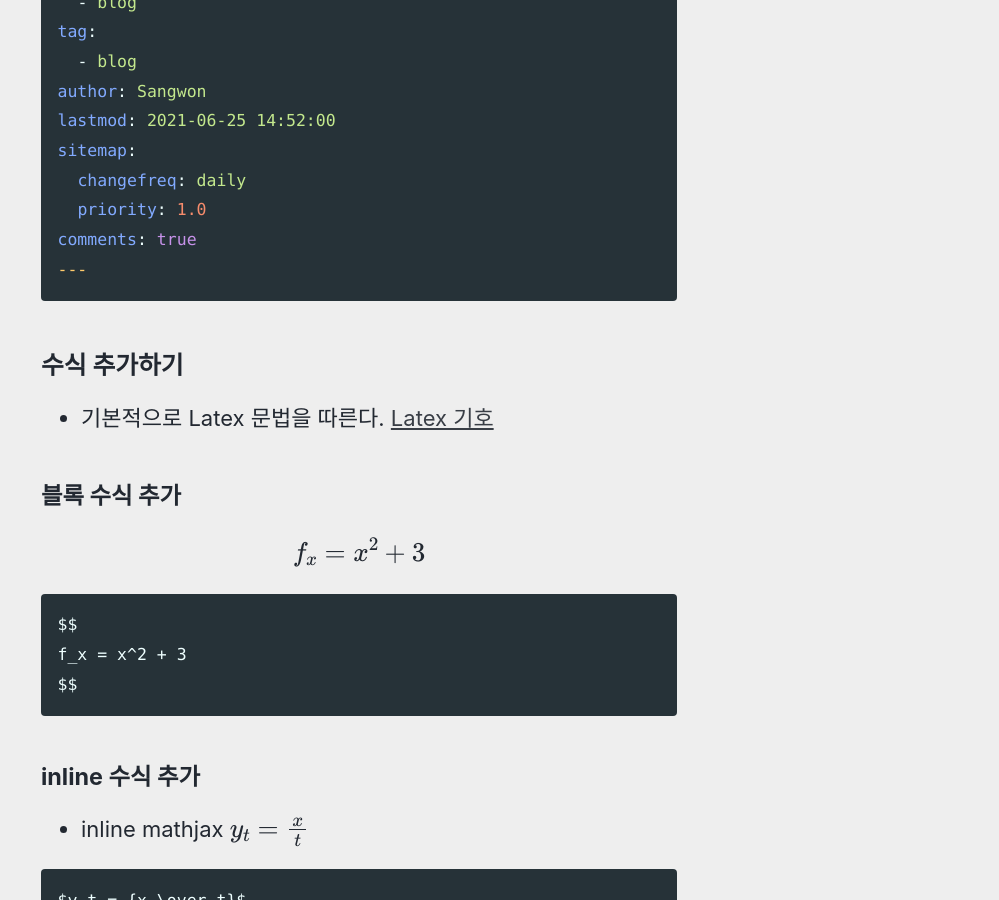
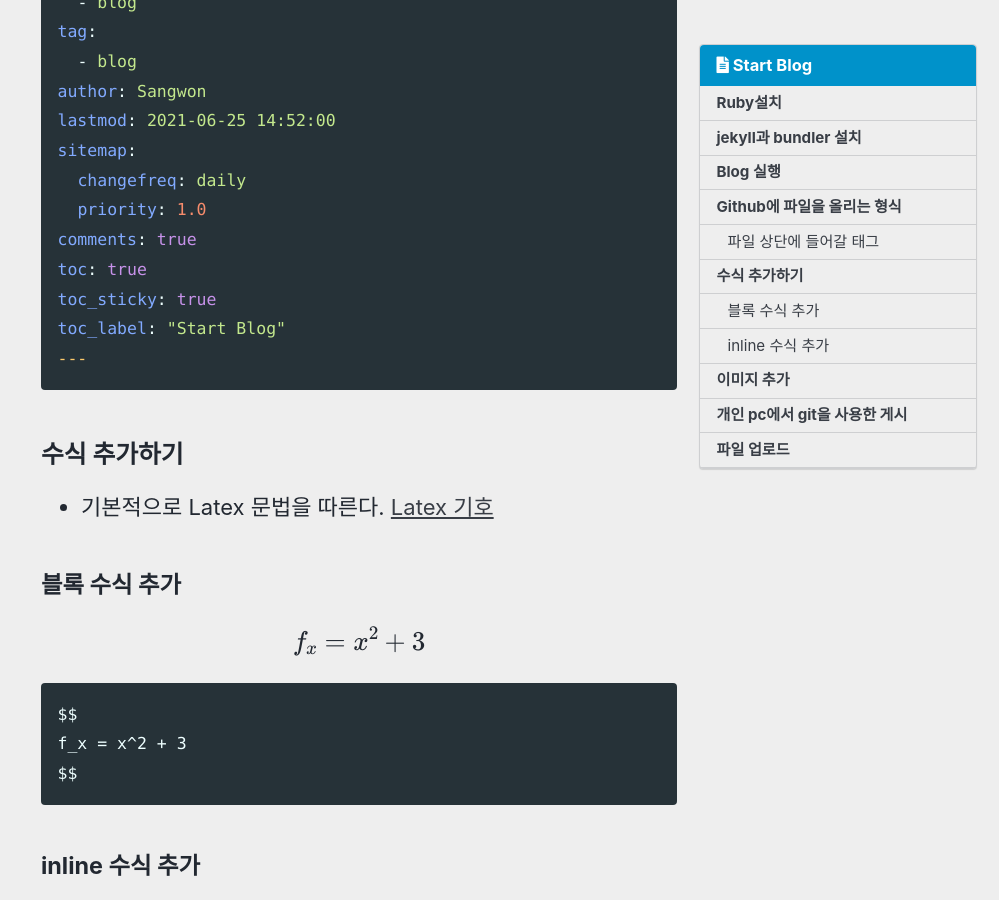
Before and after one commit to TAVEResearch/TAVEResearch.github.io, a Jekyll site: the page built from _posts/2021-06-18-quickstart.md, in a window 1280 px wide and 900 px high, scrolled down 1311 px. Shown: the whole window, without its empty margins (281-1280 px from the left). Built offline with Jekyll 4.4.1, drawn with Linux system fonts in a browser that asks for light colours; cached includes are drawn as plain includes; formulas are drawn with MathJax 3; some of the changed text lies outside the part shown.

Commit message:
amend post

````diff
--- a/_posts/2021-06-18-quickstart.md
+++ b/_posts/2021-06-18-quickstart.md
@@ -12,6 +12,9 @@ sitemap:
   changefreq: daily
   priority: 1.0
 comments: true
+toc: true
+toc_sticky: true
+toc_label: "Start Blog"
 ---
 
 ### Ruby설치
@@ -61,6 +64,9 @@ sitemap:
   changefreq: daily
   priority: 1.0
 comments: true
+toc: true
+toc_sticky: true
+toc_label: "Start Blog"
 ---
 ```
 
--- a/google726b51f0f3899a08.html
+++ /dev/null
@@ -1 +0,0 @@
-google-site-verification: google726b51f0f3899a08.html
````
